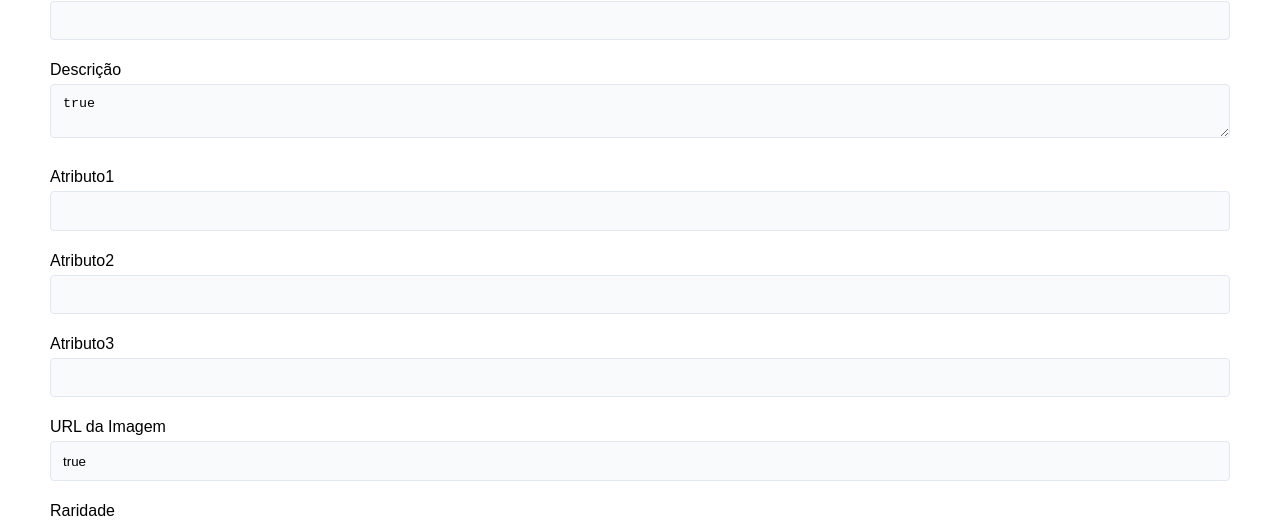
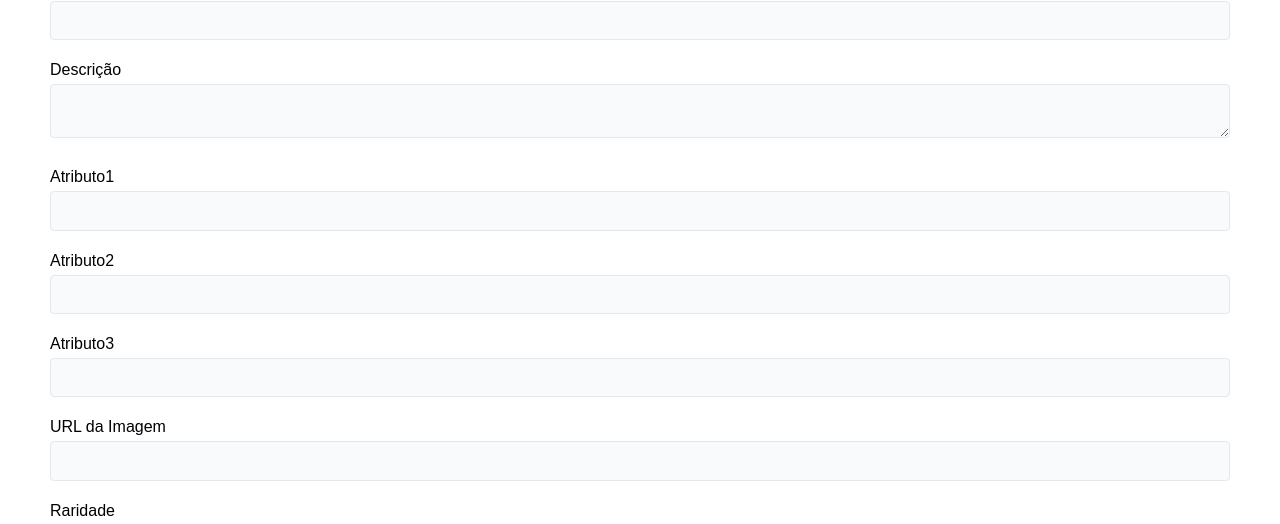
Before and after one commit to erik-ymmt/tryunfo-trybe-project, a React (Create React App) app: page / in a window 1280 px wide. Shown: the part 138-662 px from the top of the page. Built offline with nearby package versions, Linux system fonts and the light colour scheme.

Commit message:
add prop values and create handleInput

```diff
--- a/src/App.js
+++ b/src/App.js
@@ -8,40 +8,46 @@ class App extends React.Component {
 
     this.handleInput = this.handleInput.bind(this);
 
-    // this.state = {
-    //   cardName: '',
-    //   cardDescription: '',
-    //   cardAttr1: '',
-    //   cardAttr2: '',
-    //   cardAttr3: '',
-    //   cardImage: '',
-    //   cardRare: '',
-    //   cardTrunfo: '',
-    // };
+    this.state = {
+      cardName: '',
+      cardDescription: '',
+      cardAttr1: '',
+      cardAttr2: '',
+      cardAttr3: '',
+      cardImage: '',
+      cardRare: '',
+      // cardTrunfo: '',
+    };
   }
 
-  handleInput() {
-    this.setState(
-
-    );
+  handleInput({ target }) {
+    const { name, value } = target;
+    this.setState({
+      [name]: value,
+    });
   }
 
   render() {
+    const {
+      cardName, cardDescription, cardAttr1, cardAttr2, cardAttr3,
+      cardImage, cardRare, hasTrunfo,
+      // cardTrunfo, isSaveButtonDisabled,
+    } = this.state;
     return (
       <div>
         <h1>Tryunfo</h1>
         <Form
-          cardName={ this.handleInput }
-          cardDescription
-          cardAttr1
-          cardAttr2
-          cardAttr3
-          cardImage
-          cardRare
+          cardName={ cardName }
+          cardDescription={ cardDescription }
+          cardAttr1={ cardAttr1 }
+          cardAttr2={ cardAttr2 }
+          cardAttr3={ cardAttr3 }
+          cardImage={ cardImage }
+          cardRare={ cardRare }
           cardTrunfo
-          hasTrunfo
+          hasTrunfo={ hasTrunfo }
           isSaveButtonDisabled
-          onInputChange
+          onInputChange={ this.handleInput }
           onSaveButtonClick
         />
         <Card
--- a/src/components/Form.js
+++ b/src/components/Form.js
@@ -13,6 +13,7 @@ class Form extends React.Component {
         <label htmlFor="name">
           Nome
           <input
+            name="cardName"
             type="text"
             data-testid="name-input"
             value={ cardName }
@@ -22,6 +23,7 @@ class Form extends React.Component {
         <label htmlFor="description">
           Descrição
           <textarea
+            name="cardDescription"
             data-testid="description-input"
             value={ cardDescription }
             onChange={ onInputChange }
@@ -30,6 +32,7 @@ class Form extends React.Component {
         <label htmlFor="attr1">
           Atributo1
           <input
+            name="cardAttr1"
             type="number"
             data-testid="attr1-input"
             value={ cardAttr1 }
@@ -39,6 +42,7 @@ class Form extends React.Component {
         <label htmlFor="attr2">
           Atributo2
           <input
+            name="cardAttr2"
             type="number"
             data-testid="attr2-input"
             value={ cardAttr2 }
@@ -48,6 +52,7 @@ class Form extends React.Component {
         <label htmlFor="attr3">
           Atributo3
           <input
+            name="cardAttr3"
             type="number"
             data-testid="attr3-input"
             value={ cardAttr3 }
@@ -57,6 +62,7 @@ class Form extends React.Component {
         <label htmlFor="img">
           URL da Imagem
           <input
+            name="cardImage"
             type="text"
             data-testid="image-input"
             value={ cardImage }
@@ -66,6 +72,7 @@ class Form extends React.Component {
         <label htmlFor="rarity">
           Raridade
           <select
+            name="cardRare"
             data-testid="rare-input"
             id="rarity"
             value={ cardRare }
@@ -79,6 +86,7 @@ class Form extends React.Component {
         <label htmlFor="super-trunfo">
           Super Trunfo
           <input
+            name="cardTrunfo"
             type="checkbox"
             data-testid="trunfo-input"
             checked={ cardTrunfo }
```
